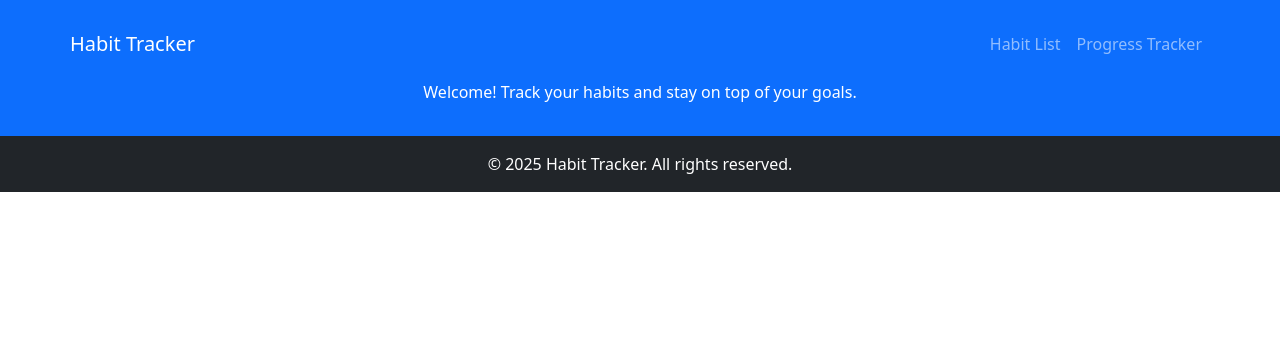
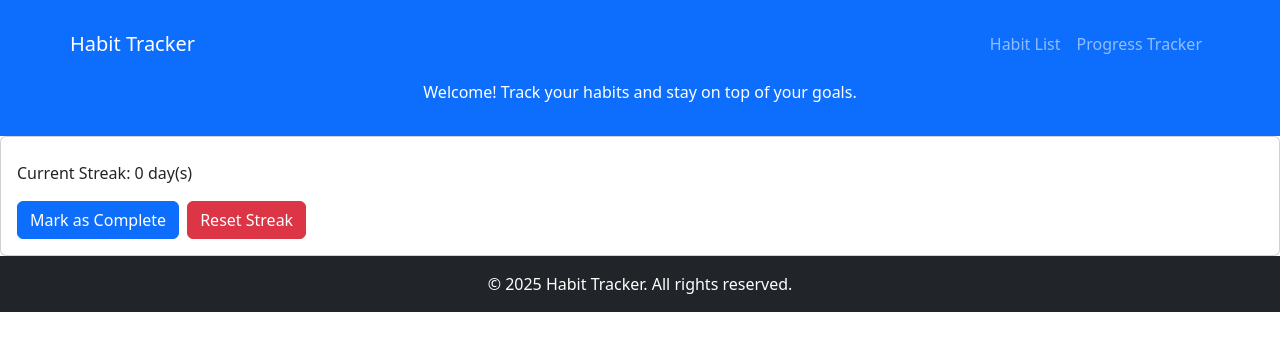
Before and after one commit to MattMaric/Habit-Tracker, a React (Vite) app: page / in a window 1280 px wide. Shown: the top 350 px of the page. Built offline with nearby package versions, Linux system fonts and the light colour scheme.

Commit message:
Add habit component

```diff
--- a/src/components/Habit.jsx
+++ b/src/components/Habit.jsx
@@ -1,6 +1,39 @@
+import React, { useState } from "react";
 
-const Habit = () => {
+const Habit = ({ name }) => {
+  const [streak, setStreak] = useState(0);
+  const [completed, setCompleted] = useState(false);
 
-}
+  const handleComplete = () => {
+    if (!completed) {
+      setStreak(streak + 1);
+      setCompleted(true);
+    }
+  };
 
-export default Habit
+  const resetStreak = () => {
+    setStreak(0);
+    setCompleted(false);
+  };
+
+  return (
+    <div className="card">
+      <div className="card-body">
+        <h5 className="card-title">{name}</h5>
+        <p className="card-text">Current Streak: {streak} day(s)</p>
+        <button
+          className={`btn ${completed ? "btn-success" : "btn-primary"} me-2`}
+          onClick={handleComplete}
+          disabled={completed}
+        >
+          {completed ? "Completed" : "Mark as Complete"}
+        </button>
+        <button className="btn btn-danger" onClick={resetStreak}>
+          Reset Streak
+        </button>
+      </div>
+    </div>
+  );
+};
+
+export default Habit;
```
